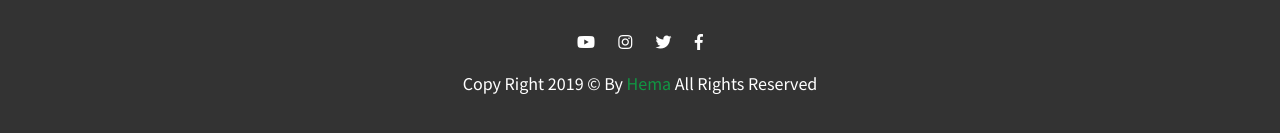
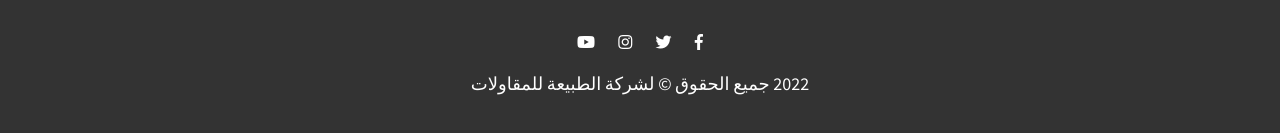
Before and after one commit to Mohamed-Ibrahim-Ali/Fokir, a plain HTML site: page index.html in a window 1280 px wide. Shown: the part 4335-4468 px from the top of the page. Drawn offline with Linux system fonts and the light colour scheme.

Commit message:
modifayed

```diff
--- a/index.html
+++ b/index.html
@@ -3,7 +3,7 @@
 
 <head>
     <meta charset="utf-8">
-    <title>Fokir</title>
+    <title>الطبيعة للمقاولات</title>
     <meta name="viewport" content="width=device-width, initial-scale=1">
     <link rel="stylesheet" href="css/bootstrap.min.css">
     <link rel="stylesheet" href="css/owl.carousel.min.css">
@@ -286,7 +286,7 @@
          <i class="fab fa-twitter"></i>
           <i class="fab fa-instagram"></i>
            <i class="fab fa-youtube"></i>
-           <p>copy right 2019 &copy; by <span>hema</span> all rights reserved</p>
+           <p> 2022  جميع الحقوق &copy; لشركة الطبيعة للمقاولات</p>
   </div>
 </footer>
 <!--End Footer-->
```
